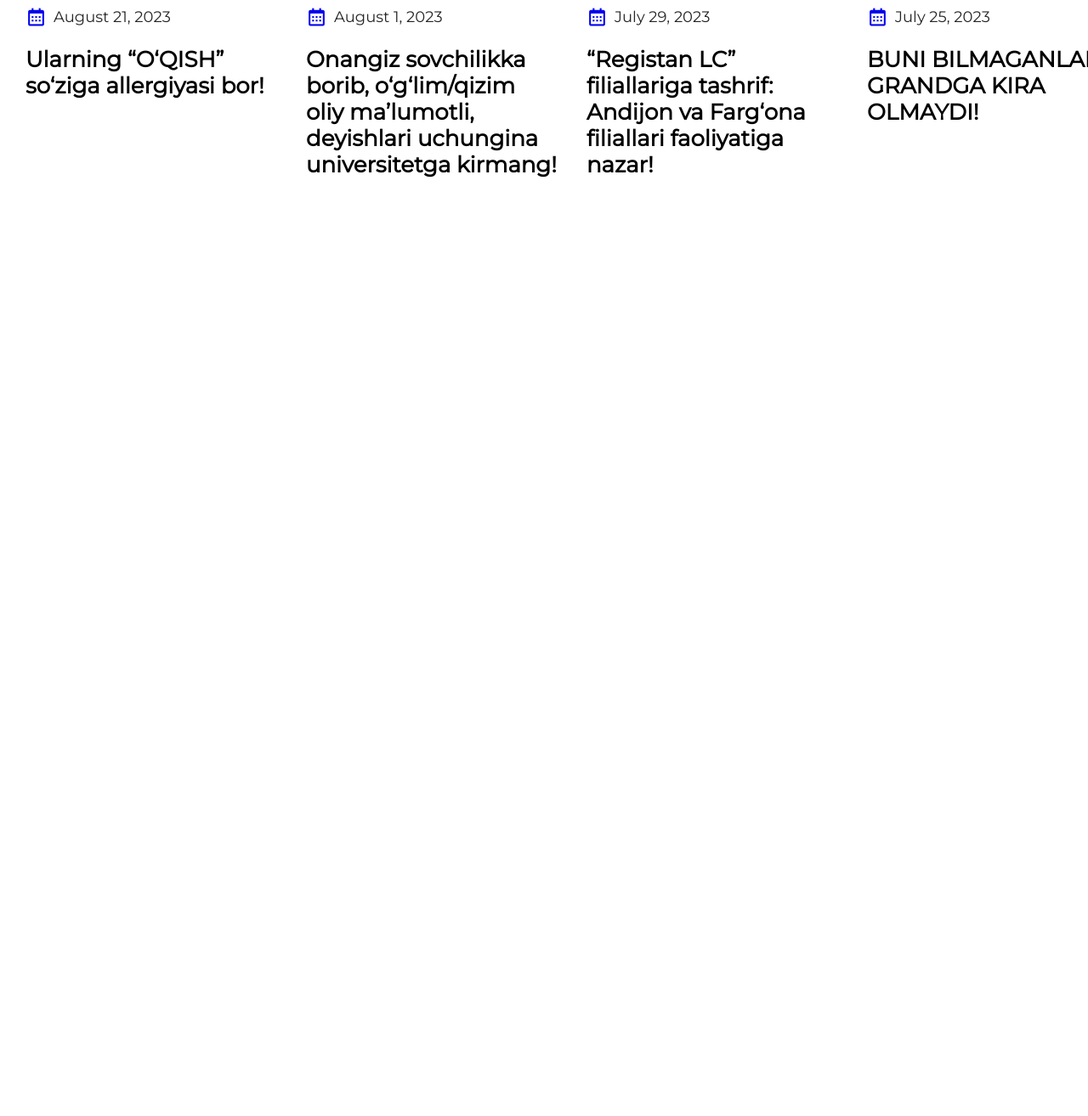
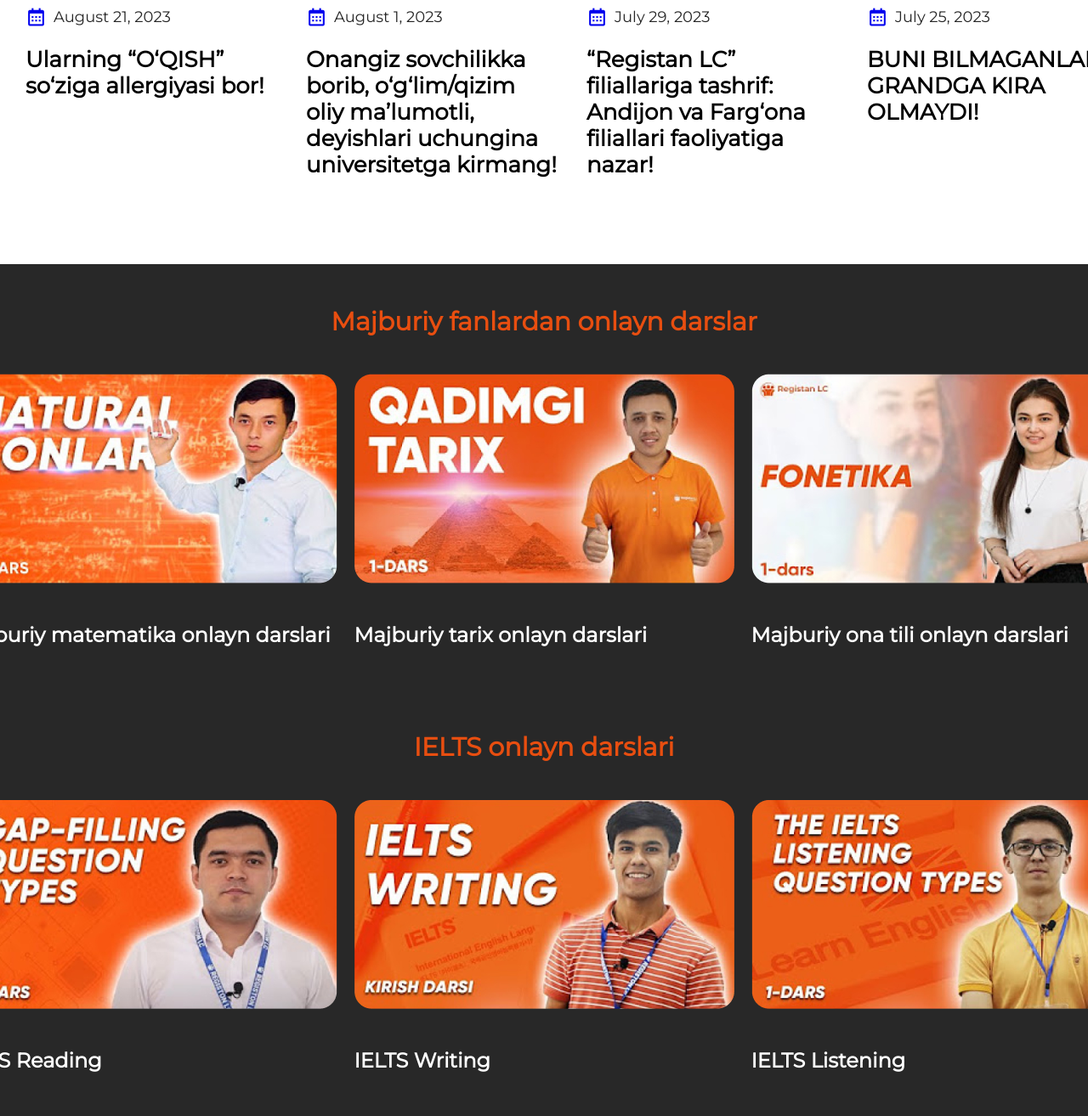
Before and after one commit to Behzod1Dev/rgn.uz, a plain HTML site: page index.html in a window 1280 px wide. Shown: the part 1681-2995 px from the top of the page at 85% size. Before the commit the page ends 1992 px from the top, so only its background shows below. Drawn offline with nearby package versions, Linux system fonts and the light colour scheme.

Commit message:
add section darslar

```diff
--- a/index.html
+++ b/index.html
@@ -158,8 +158,56 @@
             </div>
         </section>
         <section class="darslar">
-
+            <div class="container">
+                <h2 class="darslar-title">
+                    Majburiy fanlardan onlayn darslar
+                </h2>
+                <ul class="darslar-list">
+                    <li class="darsalar-item">
+                        <img src="./img/Untitled (Copy) (12)/rgn.uz by html.to.design ❤️ FREE version - 24/09/Frame-47.jpg.png" alt="">
+                        <p class="darslar-text">
+                            Majburiy matematika onlayn darslari
+                        </p>
+                    </li>
+                    <li class="darsalar-item">
+                        <img src="./img/Untitled (Copy) (13)/rgn.uz by html.to.design ❤️ FREE version - 24/09/Frame-46.jpg.png" alt="">
+                        <p class="darslar-text">
+                            Majburiy tarix onlayn darslari
+                        </p>
+                    </li>
+                    <li class="darsalar-item">
+                        <img src="./img/Untitled (Copy) (14)/rgn.uz by html.to.design ❤️ FREE version - 24/09/Frame-48.jpg.png" alt="">
+                        <p class="darslar-text">
+                            Majburiy ona tili onlayn darslari
+                        </p>
+                    </li>
+                </ul>
+                <h2 class="darslar-title">
+                    IELTS onlayn darslari
+                </h2>
+                <ul class="darslar-list">
+                    <li class="darsalar-item">
+                        <img src="./img/Untitled (Copy) (15)/rgn.uz by html.to.design ❤️ FREE version - 24/09/Frame-51.jpg.png" alt="">
+                        <p class="darslar-text">
+                            IELTS Reading
+                        </p>
+                    </li>
+                    <li class="darsalar-item">
+                        <img src="./img/Untitled (Copy) (16)/rgn.uz by html.to.design ❤️ FREE version - 24/09/Frame-50.jpg.png" alt="">
+                        <p class="darslar-text">
+                            IELTS Writing
+                        </p>
+                    </li>
+                    <li class="darsalar-item">
+                        <img src="./img/Untitled (Copy) (17)/rgn.uz by html.to.design ❤️ FREE version - 24/09/Frame-49.jpg.png" alt="">
+                        <p class="darslar-text">
+                            IELTS Listening
+                        </p>
+                    </li>
+                </ul>
+            </div>
         </section>
+        <section class="markaz"></section>
     </main>
 
 
--- a/style.css
+++ b/style.css
@@ -215,3 +215,38 @@ a {
 }
 
 /* darslar */
+
+.darslar {
+  background: #282828;
+}
+
+.darslar-list {
+  display: flex;
+  justify-content: center;
+  align-items: center;
+  gap: 20px;
+
+}
+
+.darslar-title {
+  color: #e84e10;
+  text-align: center;
+  font-family: "Montserrat", sans-serif;
+  font-size: 30px;
+  font-style: normal;
+  font-weight: 700;
+  line-height: 36px;
+  padding-top: 50px;
+  padding-bottom: 43px;
+}
+
+.darslar-text {
+  color: #fff;
+  font-family: "Montserrat", sans-serif;
+  font-size: 24px;
+  font-style: normal;
+  font-weight: 700;
+  line-height: 28.8px;
+  padding-top: 43px;
+  padding-bottom: 50px;
+}
```
Also changed, not shown: img/Untitled (Copy) (12)/rgn.uz by html.to.design ❤️ FREE version - 24/09/Frame-47.jpg.png (added), img/Untitled (Copy) (13)/rgn.uz by html.to.design ❤️ FREE version - 24/09/Frame-46.jpg.png (added), img/Untitled (Copy) (14)/rgn.uz by html.to.design ❤️ FREE version - 24/09/Frame-48.jpg.png (added), img/Untitled (Copy) (15)/rgn.uz by html.to.design ❤️ FREE version - 24/09/Frame-51.jpg.png (added), img/Untitled (Copy) (16)/rgn.uz by html.to.design ❤️ FREE version - 24/09/Frame-50.jpg.png (added), img/Untitled (Copy) (17)/rgn.uz by html.to.design ❤️ FREE version - 24/09/Frame-49.jpg.png (added).
